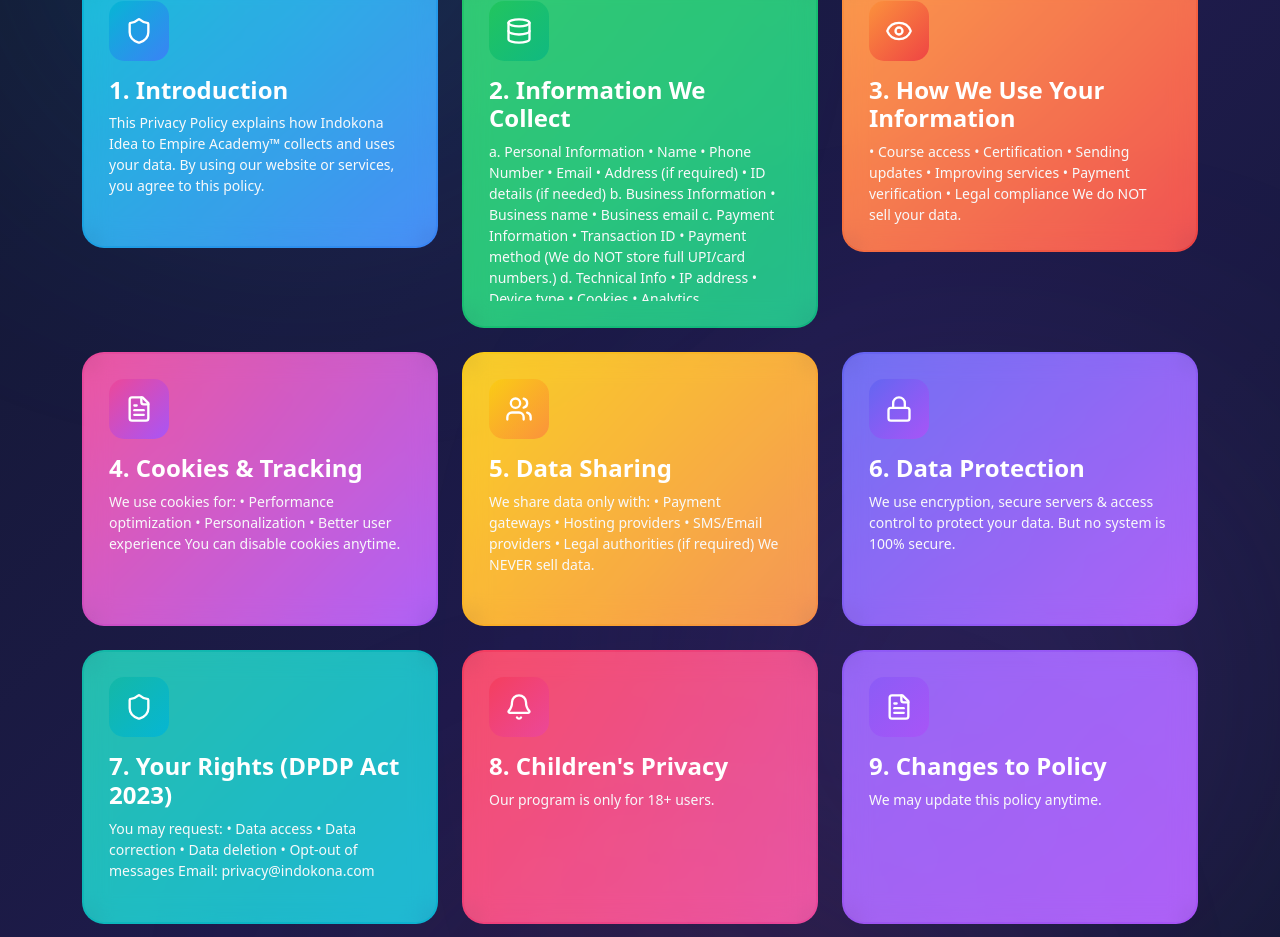
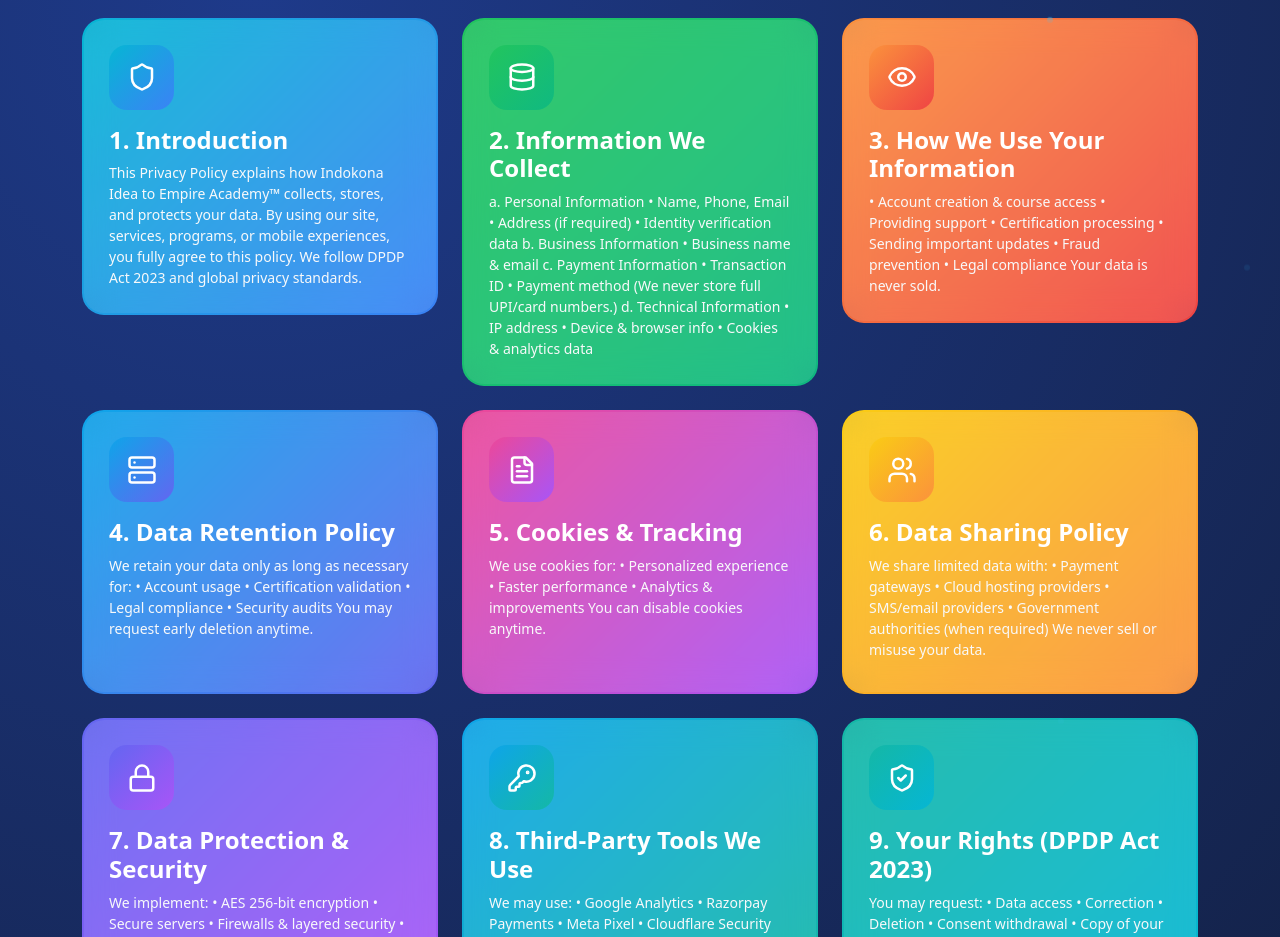
Before and after one commit to Tarunshakya1999/indokonafrontend, a React (Vite) app: page /acadmyprivacypolicy in a window 1280 px wide. Shown: the part 482-1419 px from the top of the page. Built offline with nearby package versions, Linux system fonts and the light colour scheme.

Commit message:
Added New Inst hhhh 87654fdd hh999 765554 87655 878

```diff
--- a/src/AcadmyPrivacyPolicy.jsx
+++ b/src/AcadmyPrivacyPolicy.jsx
@@ -1,5 +1,17 @@
 import React, { useState, useEffect } from "react";
-import { Shield, Lock, Eye, Database, Users, FileText, Bell, Mail } from "lucide-react";
+import {
+  Shield,
+  Lock,
+  Eye,
+  Database,
+  Users,
+  FileText,
+  Bell,
+  Mail,
+  ShieldCheck,
+  Server,
+  KeyRound,
+} from "lucide-react";
 
 export default function AcadmyPrivacyPolicy() {
   const [scrollY, setScrollY] = useState(0);
@@ -11,183 +23,224 @@ export default function AcadmyPrivacyPolicy() {
     return () => window.removeEventListener("scroll", scrollHandler);
   }, []);
 
+  // ------------- Policy Sections -------------
   const sections = [
     {
       id: 1,
       title: "Introduction",
       icon: Shield,
-      color: "#06b6d4,#3b82f6",
-      content: `This Privacy Policy explains how Indokona Idea to Empire Academy™ collects and uses your data.
+      color: ["#06b6d4", "#3b82f6"],
+      content: `This Privacy Policy explains how Indokona Idea to Empire Academy™ collects, stores, and protects your data.
 
-By using our website or services, you agree to this policy.`,
+By using our site, services, programs, or mobile experiences, you fully agree to this policy.
+
+We follow DPDP Act 2023 and global privacy standards.`,
     },
     {
       id: 2,
       title: "Information We Collect",
       icon: Database,
-      color: "#22c55e,#10b981",
+      color: ["#22c55e", "#10b981"],
       content: `a. Personal Information
-• Name
-• Phone Number
-• Email
+• Name, Phone, Email
 • Address (if required)
-• ID details (if needed)
+• Identity verification data
 
 b. Business Information
-• Business name
-• Business email
+• Business name & email
 
 c. Payment Information
 • Transaction ID
 • Payment method
-(We do NOT store full UPI/card numbers.)
+(We never store full UPI/card numbers.)
 
-d. Technical Info
+d. Technical Information
 • IP address
-• Device type
-• Cookies
-• Analytics`,
+• Device & browser info
+• Cookies & analytics data`,
     },
     {
       id: 3,
       title: "How We Use Your Information",
       icon: Eye,
-      color: "#fb923c,#ef4444",
-      content: `• Course access
-• Certification
-• Sending updates
-• Improving services
-• Payment verification
+      color: ["#fb923c", "#ef4444"],
+      content: `• Account creation & course access
+• Providing support
+• Certification processing
+• Sending important updates
+• Fraud prevention
 • Legal compliance
 
-We do NOT sell your data.`,
+Your data is never sold.`,
     },
+
+    // New extra section 1
     {
       id: 4,
+      title: "Data Retention Policy",
+      icon: Server,
+      color: ["#0ea5e9", "#6366f1"],
+      content: `We retain your data only as long as necessary for:
+
+• Account usage
+• Certification validation
+• Legal compliance
+• Security audits
+
+You may request early deletion anytime.`,
+    },
+
+    {
+      id: 5,
       title: "Cookies & Tracking",
       icon: FileText,
-      color: "#ec4899,#a855f7",
+      color: ["#ec4899", "#a855f7"],
       content: `We use cookies for:
-• Performance optimization
-• Personalization
-• Better user experience
+• Personalized experience
+• Faster performance
+• Analytics & improvements
 
 You can disable cookies anytime.`,
     },
     {
-      id: 5,
-      title: "Data Sharing",
+      id: 6,
+      title: "Data Sharing Policy",
       icon: Users,
-      color: "#facc15,#fb923c",
-      content: `We share data only with:
+      color: ["#facc15", "#fb923c"],
+      content: `We share limited data with:
 • Payment gateways
-• Hosting providers
-• SMS/Email providers
-• Legal authorities (if required)
+• Cloud hosting providers
+• SMS/email providers
+• Government authorities (when required)
 
-We NEVER sell data.`,
+We never sell or misuse your data.`,
+    },
+
+    {
+      id: 7,
+      title: "Data Protection & Security",
+      icon: Lock,
+      color: ["#6366f1", "#a855f7"],
+      content: `We implement:
+• AES 256-bit encryption
+• Secure servers
+• Firewalls & layered security
+• Audit logs
+• OTP verification
+
+Still, no digital platform is 100% hack-proof.`,
+    },
+
+    // New extra section 2
+    {
+      id: 8,
+      title: "Third-Party Tools We Use",
+      icon: KeyRound,
+      color: ["#0ea5e9", "#14b8a6"],
+      content: `We may use:
+• Google Analytics
+• Razorpay Payments
+• Meta Pixel
+• Cloudflare Security
+
+These tools follow strict privacy rules.`,
+    },
+
+    {
+      id: 9,
+      title: "Your Rights (DPDP Act 2023)",
+      icon: ShieldCheck,
+      color: ["#14b8a6", "#06b6d4"],
+      content: `You may request:
+• Data access
+• Correction
+• Deletion
+• Consent withdrawal
+• Copy of your stored data
+
+Email your request to privacy@indokona.com`,
     },
     {
-      id: 6,
-      title: "Data Protection",
-      icon: Lock,
-      color: "#6366f1,#a855f7",
-      content: `We use encryption, secure servers & access control to protect your data.
-
-But no system is 100% secure.`,
+      id: 10,
+      title: "Children's Privacy",
+      icon: Bell,
+      color: ["#f43f5e", "#ec4899"],
+      content: `Our academy services are strictly for 18+ users.`,
     },
     {
-      id: 7,
-      title: "Your Rights (DPDP Act 2023)",
-      icon: Shield,
-      color: "#14b8a6,#06b6d4",
-      content: `You may request:
-• Data access
-• Data correction
-• Data deletion
-• Opt-out of messages
+      id: 11,
+      title: "Policy Updates",
+      icon: FileText,
+      color: ["#8b5cf6", "#a855f7"],
+      content: `We may update this Privacy Policy anytime.
 
-Email: privacy@indokona.com`,
-    },
-    {
-      id: 8,
-      title: "Children's Privacy",
-      icon: Bell,
-      color: "#f43f5e,#ec4899",
-      content: `Our program is only for 18+ users.`,
-    },
-    {
-      id: 9,
-      title: "Changes to Policy",
-      icon: FileText,
-      color: "#8b5cf6,#a855f7",
-      content: `We may update this policy anytime.`,
+New changes will be posted on this page.`,
     },
   ];
 
   return (
     <>
-      {/* CSS */}
+      {/* ---------- CSS + Animations ---------- */}
       <style>{`
+        body { background: #0f172a !important; }
+
         .bg-main {
           min-height: 100vh;
-          background: linear-gradient(135deg, #0f172a, #1e1b4b, #0f172a);
+          background: radial-gradient(circle at 20% 20%, #1e3a8a, #0f172a);
+          position: relative;
         }
 
-        .glowball {
+        /* Floating Particles */
+        .particle {
           position: absolute;
-          width: 350px;
-          height: 350px;
+          width: 6px;
+          height: 6px;
+          background: #38bdf8;
           border-radius: 50%;
-          filter: blur(140px);
-          opacity: 0.18;
-          animation: pulse 5s infinite alternate;
+          animation: floatUp 6s linear infinite;
+          opacity: 0.7;
         }
 
-        @keyframes pulse {
-          from { transform: scale(1); opacity: 0.15; }
-          to { transform: scale(1.2); opacity: 0.25; }
+        @keyframes floatUp {
+          from { transform: translateY(0); opacity: 0.4; }
+          to { transform: translateY(-120vh); opacity: 0; }
         }
 
-        .header-box {
-          background: linear-gradient(to right, #0891b2, #2563eb, #7c3aed);
-        }
-
-        .policy-card {
-          border-radius: 22px;
-          transition: 0.4s;
-          padding: 2px;
-        }
-
+        /* Card Hover 3D Effect */
         .policy-inner {
-          background: rgba(255, 255, 255, 0.08);
+          background: rgba(255,255,255,0.08);
+          backdrop-filter: blur(15px);
           border-radius: 20px;
           padding: 25px;
-          min-height: 270px;
-          backdrop-filter: blur(12px);
-          transition: 0.3s ease;
+          min-height: 280px;
+          transition: 0.5s ease;
+          transform-style: preserve-3d;
         }
 
         .policy-inner:hover {
-          transform: scale(1.03);
+          transform: rotateX(6deg) rotateY(-6deg) scale(1.03);
+          box-shadow: 0 20px 40px rgba(0, 255, 255, 0.15);
         }
 
-        .icon-box {
-          width: 60px;
-          height: 60px;
-          border-radius: 15px;
-          display: flex;
-          align-items: center;
-          justify-content: center;
-          margin-bottom: 15px;
+        /* Glowing Animated Border */
+        .policy-card {
+          padding: 2px;
+          border-radius: 22px;
+          background-size: 200% 200%;
+          animation: borderFlow 4s linear infinite;
         }
 
-        .content-box {
-          max-height: 160px;
-          overflow-y: auto;
-          padding-right: 5px;
+        @keyframes borderFlow {
+          0% { background-position: 0% 50%; }
+          50% { background-position: 100% 50%; }
+          100% { background-position: 0% 50%; }
         }
 
+        /* Scrollbar Styling */
+        .content-box {
+          max-height: 170px;
+          overflow-y: auto;
+        }
         .content-box::-webkit-scrollbar {
           width: 6px;
         }
@@ -196,43 +249,56 @@ Email: privacy@indokona.com`,
           border-radius: 10px;
         }
 
-        .contact-box {
-          background: linear-gradient(to right, #0891b2, #2563eb, #7c3aed);
-          border-radius: 25px;
-          padding: 2px;
+        /* Header Parallax */
+        .header-box {
+          background: linear-gradient(135deg, #0891b2, #2563eb, #7c3aed);
+          padding: 70px 10px;
+          box-shadow: inset 0 0 40px rgba(255,255,255,0.15);
         }
 
+        /* Contact Box */
+        .contact-box {
+          padding: 2px;
+          border-radius: 25px;
+          background: linear-gradient(to right, #22d3ee,#2563eb,#a855f7);
+        }
         .contact-inner {
-          background: rgba(0,0,0,0.4);
-          padding: 50px 30px;
+          background: rgba(255,255,255,0.07);
+          padding: 45px 30px;
           border-radius: 22px;
-          backdrop-filter: blur(10px);
         }
-
       `}</style>
 
-      <div className="bg-main position-relative overflow-hidden">
+      <div className="bg-main overflow-hidden">
 
-        {/* Color Glow Balls */}
-        <div className="glowball" style={{ top: "10%", left: "10%", background: "#22d3ee" }}></div>
-        <div className="glowball" style={{ top: "50%", right: "10%", background: "#a855f7" }}></div>
-        <div className="glowball" style={{ bottom: "10%", left: "40%", background: "#ec4899" }}></div>
+        {/* Floating particles */}
+        {[...Array(25)].map((_, i) => (
+          <div
+            key={i}
+            className="particle"
+            style={{
+              left: Math.random() * 100 + "%",
+              top: Math.random() * 100 + "%",
+              animationDuration: 5 + Math.random() * 5 + "s",
+            }}
+          ></div>
+        ))}
 
-        {/* Header */}
+        {/* Parallax Header */}
         <div
-          className="header-box py-5 text-center"
+          className="header-box text-center text-white"
           style={{ transform: `translateY(${scrollY * 0.35}px)` }}
         >
-          <Shield size={80} className="text-white mb-3" />
-          <h1 className="text-white fw-bold display-5 mb-2">🔒 Privacy Policy</h1>
-          <p className="text-light fs-5">Indokona Idea to Empire Academy™</p>
-          <p className="text-light">DPDP Act 2023 Compliant</p>
-          <p className="bg-white bg-opacity-25 text-white d-inline-block px-4 py-1 rounded-pill mt-3">
+          <Shield size={80} />
+          <h1 className="fw-bold display-5 mt-3">🔒 Privacy Policy</h1>
+          <p className="fs-5">Indokona Idea to Empire Academy™</p>
+          <p className="">DPDP Act 2023 Compliant</p>
+          <p className="bg-white bg-opacity-25 px-4 py-1 rounded-pill d-inline-block mt-3">
             Updated: January 2025
           </p>
         </div>
 
-        {/* Main */}
+        {/* Main Content */}
         <div className="container py-5">
           <div className="row g-4">
             {sections.map((sec) => {
@@ -242,7 +308,7 @@ Email: privacy@indokona.com`,
                   <div
                     className="policy-card"
                     style={{
-                      background: `linear-gradient(135deg, ${sec.color})`,
+                      background: `linear-gradient(135deg, ${sec.color[0]}, ${sec.color[1]})`,
                     }}
                   >
                     <div
@@ -250,22 +316,24 @@ Email: privacy@indokona.com`,
                       onMouseEnter={() => setActiveCard(sec.id)}
                       onMouseLeave={() => setActiveCard(null)}
                     >
+                      {/* Icon */}
                       <div
-                        className="icon-box"
+                        className="icon-box mb-3"
                         style={{
-                          background: `linear-gradient(135deg, ${sec.color})`,
+                          width: 65,
+                          height: 65,
+                          borderRadius: "18px",
+                          display: "flex",
+                          alignItems: "center",
+                          justifyContent: "center",
+                          background: `linear-gradient(135deg, ${sec.color[0]}, ${sec.color[1]})`,
                         }}
                       >
-                        <Icon className="text-white" size={28} />
+                        <Icon className="text-white" size={30} />
                       </div>
 
-                      <h4 className="text-white fw-bold mb-2">
-                        {sec.id}. {sec.title}
-                      </h4>
-
-                      <div className="content-box text-light small">
-                        {sec.content}
-                      </div>
+                      <h4 className="text-white fw-bold">{sec.id}. {sec.title}</h4>
+                      <div className="content-box text-light small mt-2">{sec.content}</div>
                     </div>
                   </div>
                 </div>
@@ -273,13 +341,12 @@ Email: privacy@indokona.com`,
             })}
           </div>
 
-          {/* Contact Section */}
+          {/* Contact */}
           <div className="contact-box my-5">
             <div className="contact-inner text-center text-white">
-              <Mail size={40} className="text-info mb-3" />
-
+              <Mail size={45} className="text-info mb-3" />
               <h3 className="fw-bold mb-3">Contact for Privacy</h3>
-              <p className="mb-3">Have questions about your data? We're here to help!</p>
+              <p className="mb-2">Have questions about your data? We're here to help!</p>
 
               <a
                 href="mailto:privacy@indokona.com"
@@ -288,15 +355,16 @@ Email: privacy@indokona.com`,
                 privacy@indokona.com
               </a>
 
-              <p className="mt-4 text-light">
-                Operated by: <br />
+              <p className="mt-4">
+                Operated by:
+                <br />
                 <span className="fw-semibold">Indokona Credit Bazar Pvt. Ltd.</span>
               </p>
               <p className="text-info small">📍 Faridabad, Haryana, India</p>
             </div>
           </div>
 
-          <p className="text-center text-secondary small mt-4">
+          <p className="text-center text-secondary small">
             © 2025 Indokona Credit Bazar Pvt. Ltd. All rights reserved.
           </p>
         </div>
```
